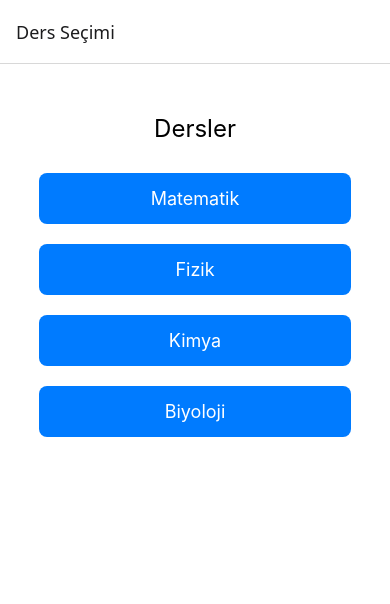
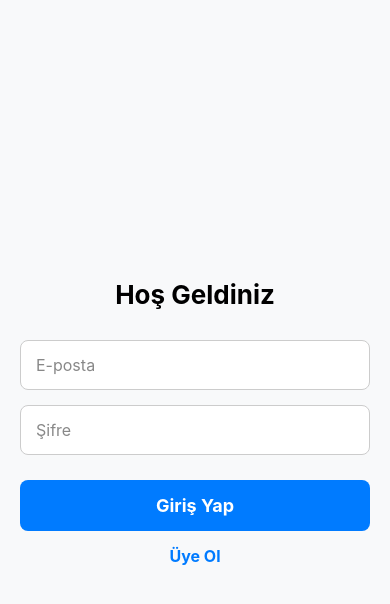
Before and after one commit to ygzkl/edu-tech-ai-hackathon, a React Native app in the folder despaicito/: screen / in a window 390 px wide. Shown: the top 604 px of the page. Built offline with nearby package versions, Linux system fonts and the light colour scheme.

Commit message:
Add LoginScreen.js

```diff
--- a/despaicito/App.js
+++ b/despaicito/App.js
@@ -1,8 +1,9 @@
 import 'react-native-gesture-handler';
-import * as React from 'react';
+import React, { useState } from 'react';
 import { NavigationContainer } from '@react-navigation/native';
 import { createNativeStackNavigator } from '@react-navigation/native-stack';
 
+import LoginScreen from './screens/LoginScreen';
 import HomeScreen from './screens/HomeScreen';
 import CourseScreen from './screens/CourseScreen';
 import FlashcardScreen from './screens/FlashcardScreen';
@@ -10,14 +11,25 @@ import FlashcardScreen from './screens/FlashcardScreen';
 const Stack = createNativeStackNavigator();
 
 export default function App() {
+  const [isLoggedIn, setIsLoggedIn] = useState(false);
+
   return (
     <NavigationContainer>
-      <Stack.Navigator initialRouteName="Home">
-        <Stack.Screen name="Home" component={HomeScreen} options={{ title: 'Ders Seçimi' }} />
-        <Stack.Screen name="Course" component={CourseScreen} options={{ title: 'Ders Detayı' }} />
-        <Stack.Screen name="Flashcards" component={FlashcardScreen} options={{ title: 'Flashcards' }} />
+      <Stack.Navigator screenOptions={{ headerShown: false }}>
+        {isLoggedIn ? (
+          <>
+            <Stack.Screen name="Home">
+              {(props) => <HomeScreen {...props} setIsLoggedIn={setIsLoggedIn} />}
+            </Stack.Screen>
+            <Stack.Screen name="Course" component={CourseScreen} />
+            <Stack.Screen name="Flashcards" component={FlashcardScreen} />
+          </>
+        ) : (
+          <Stack.Screen name="Login">
+            {(props) => <LoginScreen {...props} setIsLoggedIn={setIsLoggedIn} />}
+          </Stack.Screen>
+        )}
       </Stack.Navigator>
     </NavigationContainer>
-
   );
 }
--- a/despaicito/screens/FlashcardScreen.js
+++ b/despaicito/screens/FlashcardScreen.js
@@ -1,28 +1,19 @@
 import React, { useState } from 'react';
 import { View, Text, TouchableOpacity, StyleSheet } from 'react-native';
 
-export default function FlashcardScreen({ route }) {
+export default function FlashcardScreen({ route, navigation }) {
   const { flashcards } = route.params;
   const [index, setIndex] = useState(0);
   const [showAnswer, setShowAnswer] = useState(false);
-  const [selectedAnswer, setSelectedAnswer] = useState(null); // Doğru/yanlış seçimi için state
-  const [answerVisible, setAnswerVisible] = useState(false); // Cevabı Gör butonunu yönetmek için
+  const [selectedAnswer, setSelectedAnswer] = useState(null);
+  const [answerVisible, setAnswerVisible] = useState(false);
 
   const nextCard = () => {
     setShowAnswer(false);
-    setSelectedAnswer(null); // Yeni karta geçince renk sıfırla
-    setAnswerVisible(false); // Yeni kartta Cevabı Gör butonu tekrar aktif hale gelsin
+    setSelectedAnswer(null);
+    setAnswerVisible(false);
     if (index < flashcards.length - 1) {
       setIndex(index + 1);
-    }
-  };
-
-  const prevCard = () => {
-    setShowAnswer(false);
-    setSelectedAnswer(null);
-    setAnswerVisible(false);
-    if (index > 0) {
-      setIndex(index - 1);
     }
   };
 
@@ -32,6 +23,11 @@ export default function FlashcardScreen({ route }) {
 
   return (
     <View style={styles.container}>
+      {/* Geri Dön Butonu */}
+      <TouchableOpacity onPress={() => navigation.goBack()} style={styles.backButton}>
+        <Text style={styles.buttonText}>← Geri</Text>
+      </TouchableOpacity>
+
       <Text style={styles.title}>Flashcard {index + 1}/{flashcards.length}</Text>
 
       <View
@@ -92,13 +88,21 @@ const styles = StyleSheet.create({
     backgroundColor: '#fff',
     padding: 20
   },
+  backButton: {
+    position: 'absolute',
+    top: 50,
+    left: 20,
+    padding: 10,
+    backgroundColor: '#6c757d',
+    borderRadius: 8,
+  },
   title: {
     fontSize: 22,
     marginBottom: 20
   },
   card: {
     width: '100%',
-    height: 500,  // Sabit yükseklik
+    height: 500,
     padding: 30,
     borderWidth: 2,
     borderRadius: 10,
@@ -112,10 +116,10 @@ const styles = StyleSheet.create({
     elevation: 5
   },
   correctCard: {
-    backgroundColor: '#28a745', // Yeşil
+    backgroundColor: '#28a745',
   },
   wrongCard: {
-    backgroundColor: '#dc3545', // Kırmızı
+    backgroundColor: '#dc3545',
   },
   cardText: {
     fontSize: 20,
@@ -123,7 +127,6 @@ const styles = StyleSheet.create({
     textAlign: 'center'
   },
   answerText: {
-
     fontSize: 18,
     marginTop: 200,
     color: '#444',
@@ -158,7 +161,6 @@ const styles = StyleSheet.create({
     backgroundColor: '#007bff',
     borderRadius: 5
   },
-
   buttonText: {
     color: '#fff',
     fontSize: 16
--- a/despaicito/screens/HomeScreen.js
+++ b/despaicito/screens/HomeScreen.js
@@ -1,27 +1,66 @@
 import React from 'react';
-import { View, Text, TouchableOpacity, StyleSheet } from 'react-native';
+import { View, Text, TouchableOpacity, StyleSheet, FlatList } from 'react-native';
 
-export default function HomeScreen({ navigation }) {
-  // Örnek ders listesi
+export default function HomeScreen({ navigation, setIsLoggedIn }) {
   const courses = [
     { id: 1, name: 'Matematik' },
     { id: 2, name: 'Fizik' },
     { id: 3, name: 'Kimya' },
     { id: 4, name: 'Biyoloji' },
+    { id: 5, name: 'Tarih' },
+    { id: 6, name: 'Edebiyat' },
   ];
+
+  const flashcards = {
+    Matematik: [
+      { question: '2 + 2 = ?', answer: '4' },
+      { question: '3 x 5 = ?', answer: '15' },
+    ],
+    Fizik: [
+      { question: 'Newton’un 2. yasası nedir?', answer: 'F = m * a' },
+      { question: 'Işık hızı kaçtır?', answer: '299,792,458 m/s' },
+    ],
+    Kimya: [
+      { question: 'H2O nedir?', answer: 'Su' },
+      { question: 'Element nedir?', answer: 'Tek cins atomdan oluşan madde' },
+    ],
+    Biyoloji: [
+      { question: 'İnsan vücudundaki en büyük organ nedir?', answer: 'Deri' },
+      { question: 'Fotosentez hangi organelde gerçekleşir?', answer: 'Kloroplast' },
+    ],
+    Tarih: [
+      { question: 'İstanbul hangi yılda fethedildi?', answer: '1453' },
+      { question: 'Cumhuriyet hangi yılda ilan edildi?', answer: '1923' },
+    ],
+    Edebiyat: [
+      { question: 'Divan edebiyatında önemli bir şair kimdir?', answer: 'Fuzuli' },
+      { question: 'Orhun Kitabeleri hangi döneme aittir?', answer: 'Göktürkler' },
+    ],
+  };
 
   return (
     <View style={styles.container}>
       <Text style={styles.title}>Dersler</Text>
-      {courses.map(course => (
-        <TouchableOpacity
-          key={course.id}
-          style={styles.button}
-          onPress={() => navigation.navigate('Course', { course })}
-        >
-          <Text style={styles.buttonText}>{course.name}</Text>
-        </TouchableOpacity>
-      ))}
+
+      <FlatList
+        data={courses}
+        numColumns={2} // 2 sütunlu grid yapısı
+        keyExtractor={(item) => item.id.toString()}
+        contentContainerStyle={styles.gridContainer}
+        renderItem={({ item }) => (
+          <TouchableOpacity
+            style={styles.card}
+            onPress={() => navigation.navigate('Flashcards', { flashcards: flashcards[item.name] })}
+          >
+            <Text style={styles.cardText}>{item.name}</Text>
+          </TouchableOpacity>
+        )}
+      />
+
+      {/* Çıkış Yap Butonu */}
+      <TouchableOpacity onPress={() => setIsLoggedIn(false)} style={styles.logoutButton}>
+        <Text style={styles.buttonText}>Çıkış Yap</Text>
+      </TouchableOpacity>
     </View>
   );
 }
@@ -31,22 +70,49 @@ const styles = StyleSheet.create({
     flex: 1,
     paddingTop: 50,
     alignItems: 'center',
-    backgroundColor: '#fff',
+    backgroundColor: '#f8f9fa'
   },
   title: {
     fontSize: 24,
+    fontWeight: 'bold',
     marginBottom: 20,
+    marginTop: 20,
   },
-  button: {
-    width: '80%',
+  gridContainer: {
+    justifyContent: 'center',
+    alignItems: 'center',
+  },
+  card: {
+    width: 140,  // Kare şeklinde
+    height: 140, // Kare şeklinde
+    backgroundColor: '#007bff',
+    margin: 10,
+    alignItems: 'center',
+    justifyContent: 'center',
+    borderRadius: 12,
+    shadowColor: '#000',
+    shadowOpacity: 0.2,
+    shadowRadius: 5,
+    elevation: 5,
+  },
+  cardText: {
+    color: '#fff',
+    fontSize: 18,
+    fontWeight: 'bold',
+    textAlign: 'center'
+  },
+  logoutButton: {
+    marginTop: 20,
+    marginBottom: 20,
     padding: 15,
-    backgroundColor: '#007bff',
-    marginVertical: 10,
+    backgroundColor: '#dc3545',
     borderRadius: 8,
+    width: 150,
+    alignItems: 'center',
   },
   buttonText: {
     color: '#fff',
-    textAlign: 'center',
-    fontSize: 18,
+    fontSize: 16,
+    fontWeight: 'bold'
   },
 });
--- /dev/null
+++ b/despaicito/screens/LoginScreen.js
@@ -0,0 +1,91 @@
+import React, { useState } from 'react';
+import { View, Text, TextInput, TouchableOpacity, StyleSheet } from 'react-native';
+
+export default function LoginScreen({ setIsLoggedIn }) {
+  const [email, setEmail] = useState('');
+  const [password, setPassword] = useState('');
+
+  return (
+    <View style={styles.container}>
+      <Text style={styles.title}>Hoş Geldiniz</Text>
+
+      {/* E-posta Girişi */}
+      <TextInput
+        style={styles.input}
+        placeholder="E-posta"
+        placeholderTextColor="#888"
+        value={email}
+        onChangeText={setEmail}
+        keyboardType="email-address"
+        autoCapitalize="none"
+      />
+
+      {/* Şifre Girişi */}
+      <TextInput
+        style={styles.input}
+        placeholder="Şifre"
+        placeholderTextColor="#888"
+        value={password}
+        onChangeText={setPassword}
+        secureTextEntry
+      />
+
+      {/* Giriş Yap Butonu */}
+      <TouchableOpacity onPress={() => setIsLoggedIn(true)} style={styles.loginButton}>
+        <Text style={styles.buttonText}>Giriş Yap</Text>
+      </TouchableOpacity>
+
+      {/* Üye Ol Butonu */}
+      <TouchableOpacity onPress={() => alert('Üye Ol sayfası henüz aktif değil!')} style={styles.registerButton}>
+        <Text style={styles.registerButtonText}>Üye Ol</Text>
+      </TouchableOpacity>
+    </View>
+  );
+}
+
+const styles = StyleSheet.create({
+  container: {
+    flex: 1,
+    alignItems: 'center',
+    justifyContent: 'center',
+    backgroundColor: '#f8f9fa',
+    padding: 20,
+  },
+  title: {
+    fontSize: 26,
+    fontWeight: 'bold',
+    marginBottom: 30,
+  },
+  input: {
+    width: '100%',
+    height: 50,
+    borderWidth: 1,
+    borderColor: '#ccc',
+    borderRadius: 8,
+    paddingHorizontal: 15,
+    marginBottom: 15,
+    backgroundColor: '#fff',
+    fontSize: 16,
+  },
+  loginButton: {
+    width: '100%',
+    padding: 15,
+    backgroundColor: '#007bff',
+    borderRadius: 8,
+    alignItems: 'center',
+    marginTop: 10,
+  },
+  registerButton: {
+    marginTop: 15,
+  },
+  buttonText: {
+    color: '#fff',
+    fontSize: 18,
+    fontWeight: 'bold',
+  },
+  registerButtonText: {
+    fontSize: 16,
+    color: '#007bff',
+    fontWeight: 'bold',
+  },
+});
```
